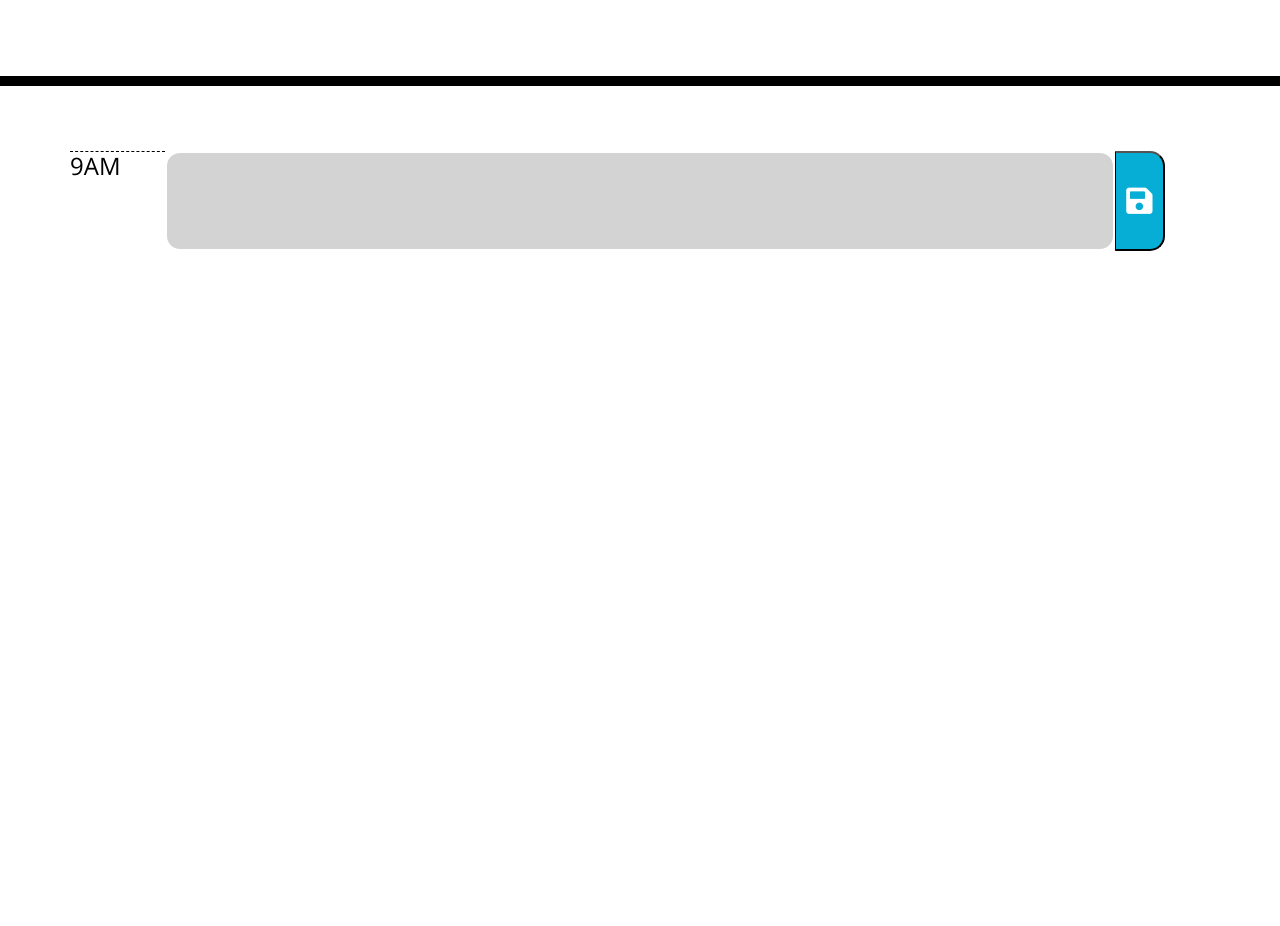
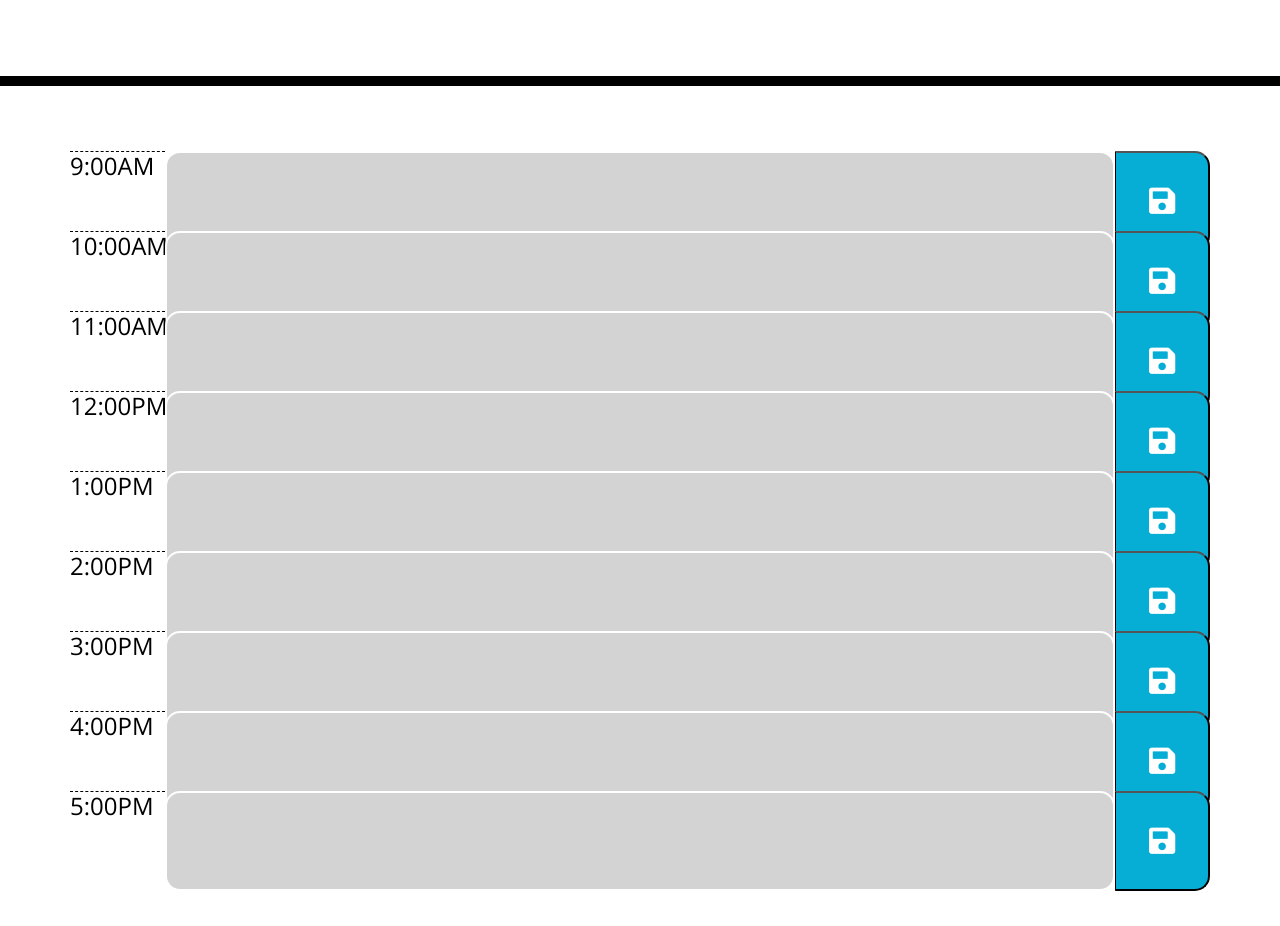
Before and after one commit to PechMV/work-day-schedular, a plain HTML site: page index.html in a window 1280 px wide. Shown: the part 182-1108 px from the top of the page. Before the commit the page ends 800 px from the top, so only its background shows below. Drawn offline with nearby package versions, Linux system fonts and the light colour scheme.

Commit message:
added all time blocks into html file

```diff
--- a/index.html
+++ b/index.html
@@ -33,24 +33,129 @@
       <!--9:00AM-->
       <div class="row">
         <div class="col-1">
-            <h4 class="hour">9AM</h4>
+            <h4 class="hour">9:00AM</h4>
         </div>
         <div class="col-10">
             <textarea class="time-block" id="9am"></textarea>
         </div>
-        <div>
+        <div class="col-1">
             <button class="saveBtn" id="save9">
                 <i class="fa fa-save"></i>
             </button>
         </div>
       </div>
       <!--10:00AM-->
-
-
-
-
-
-
+      <div class="row">
+        <div class="col-1">
+            <h4 class="hour">10:00AM</h4>
+        </div>
+        <div class="col-10">
+            <textarea class="time-block" id="10"></textarea>
+        </div>
+        <div class="col-1">
+            <button class="saveBtn" id="save10">
+                <i class="fa fa-save"></i>
+            </button>
+        </div>
+      </div>
+      <!--11:00AM-->
+      <div class="row">
+        <div class="col-1">
+            <h4 class="hour">11:00AM</h4>
+        </div>
+        <div class="col-10">
+            <textarea class="time-block" id="11"></textarea>
+        </div>
+        <div class="col-1">
+            <button class="saveBtn" id="save11">
+                <i class="fa fa-save"></i>
+            </button>
+        </div>
+      </div>
+      <!--12:00PM-->
+      <div class="row">
+        <div class="col-1">
+            <h4 class="hour">12:00PM</h4>
+        </div>
+        <div class="col-10">
+            <textarea class="time-block" id="12"></textarea>
+        </div>
+        <div class="col-1">
+            <button class="saveBtn" id="save12">
+                <i class="fa fa-save"></i>
+            </button>
+        </div>
+      </div>
+      <!--1:00PM-->
+      <div class="row">
+        <div class="col-1">
+            <h4 class="hour">1:00PM</h4>
+        </div>
+        <div class="col-10">
+            <textarea class="time-block" id="13"></textarea>
+        </div>
+        <div class="col-1">
+            <button class="saveBtn" id="save13">
+                <i class="fa fa-save"></i>
+            </button>
+        </div>
+      </div>
+      <!--2:00PM-->
+      <div class="row">
+        <div class="col-1">
+            <h4 class="hour">2:00PM</h4>
+        </div>
+        <div class="col-10">
+            <textarea class="time-block" id="14"></textarea>
+        </div>
+        <div class="col-1">
+            <button class="saveBtn" id="save14">
+                <i class="fa fa-save"></i>
+            </button>
+        </div>
+      </div>
+      <!--3:00PM-->
+      <div class="row">
+        <div class="col-1">
+            <h4 class="hour">3:00PM</h4>
+        </div>
+        <div class="col-10">
+            <textarea class="time-block" id="15"></textarea>
+        </div>
+        <div class="col-1">
+            <button class="saveBtn" id="save15">
+                <i class="fa fa-save"></i>
+            </button>
+        </div>
+      </div>
+      <!--4:00PM-->
+      <div class="row">
+        <div class="col-1">
+            <h4 class="hour">4:00PM</h4>
+        </div>
+        <div class="col-10">
+            <textarea class="time-block" id="16"></textarea>
+        </div>
+        <div class="col-1">
+            <button class="saveBtn" id="save16">
+                <i class="fa fa-save"></i>
+            </button>
+        </div>
+      </div>
+      <!--5:00PM-->
+      <div class="row">
+        <div class="col-1">
+            <h4 class="hour">5:00PM</h4>
+        </div>
+        <div class="col-10">
+            <textarea class="time-block" id="17"></textarea>
+        </div>
+        <div class="col-1">
+            <button class="saveBtn" id="save17">
+                <i class="fa fa-save"></i>
+            </button>
+        </div>
+      </div>
     </div>
 
     <script src="https://code.jquery.com/jquery-3.4.1.min.js"></script>
```
